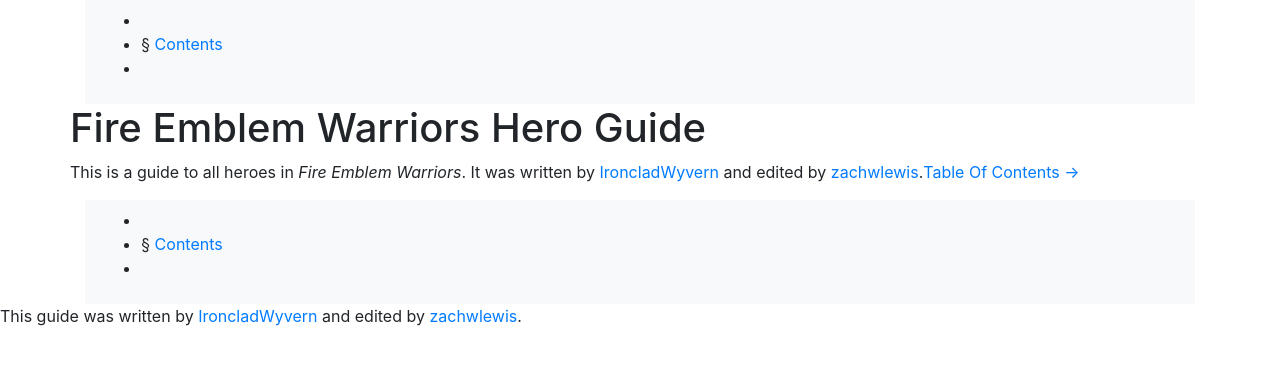
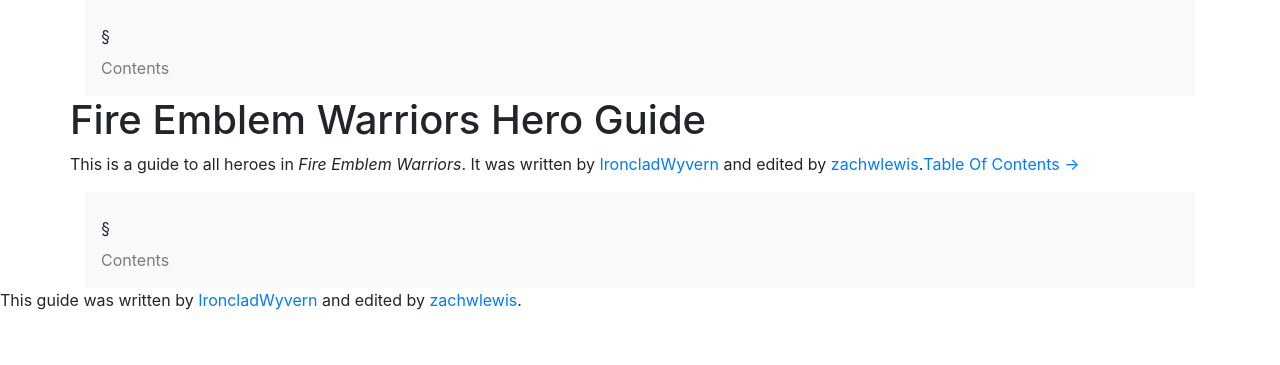
Before and after one commit to zachwlewis/fire-emblem-warriors-hero-guide, a Jekyll site: the page index.html, which Jekyll copies as it is, in a window 1280 px wide. Shown: the top 365 px of the page. Built offline with Jekyll 4.4.1, drawn with Linux system fonts in a browser that asks for light colours.

Commit message:
Update index.html

```diff
--- a/index.html
+++ b/index.html
@@ -13,12 +13,14 @@
 </head>
 
 <body>
+
   <div class="container">
+
     <nav class="navbar navbar-light bg-light">
-      <ul>
-        <li></li>
-        <li>§ <a href="/fire-emblem-warriors-hero-guide/table-of-contents.html">Contents</a></li>
-        <li></li>
+      <ul class="navbar-nav mr-auto">
+        <li class="nav-link"></li>
+        <li class="nav-item">§ <a class="nav-link" href="/fire-emblem-warriors-hero-guide/table-of-contents.html">Contents</a></li>
+        <li class="nav-item"></li>
       </ul>
     </nav>
 
@@ -27,13 +29,15 @@
       <p>This is a guide to all heroes in <em>Fire Emblem Warriors</em>. It was written by <a href="https://www.reddit.com/user/IroncladWyvern" rel="nofollow">IroncladWyvern</a> and edited by <a href="https://www.reddit.com/user/zachwlewis" rel="nofollow">zachwlewis</a>.</p>
       <p><a href="http://zacharylew.is/fire-emblem-warriors-hero-guide/table-of-contents.html">Table Of Contents &rarr;</a></p>
     </div>
+
     <nav class="navbar navbar-light bg-light">
-      <ul>
-        <li></li>
-        <li>§ <a href="/fire-emblem-warriors-hero-guide/table-of-contents.html">Contents</a></li>
-        <li></li>
+      <ul class="navbar-nav mr-auto">
+        <li class="nav-link"></li>
+        <li class="nav-item">§ <a class="nav-link" href="/fire-emblem-warriors-hero-guide/table-of-contents.html">Contents</a></li>
+        <li class="nav-item"></li>
       </ul>
     </nav>
+
   </div>
 
   <footer><p>This guide was written by <a href="https://www.reddit.com/user/IroncladWyvern" rel="nofollow">IroncladWyvern</a> and edited by <a href="https://www.reddit.com/user/zachwlewis" rel="nofollow">zachwlewis</a>.</p></footer>
```
